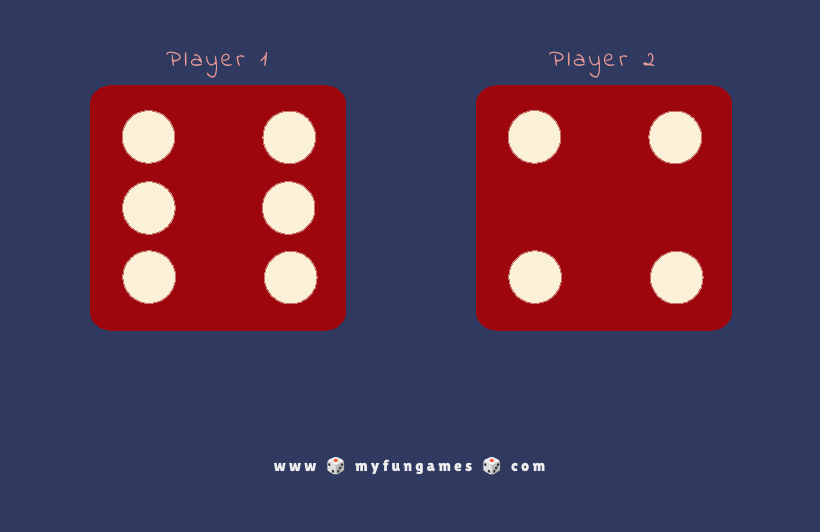
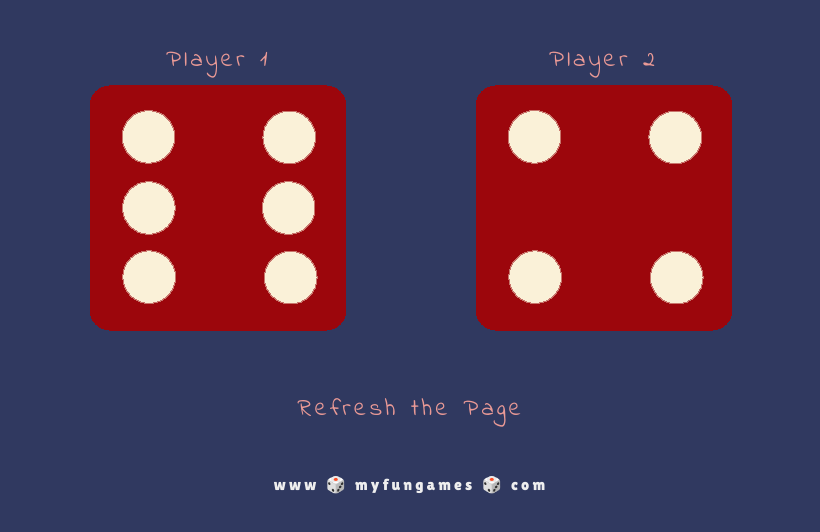
Before and after one commit to mayabonaz/dice-game, a plain HTML site: page index.html in a window 1280 px wide. Shown: the part 152-684 px from the top of the page, without its empty margins (229-1049 px from the left). Drawn offline with Linux system fonts and the light colour scheme.

Commit message:
add paragraph

```diff
--- a/index.html
+++ b/index.html
@@ -23,7 +23,7 @@
       <p>Player 2</p>
       <img class="img2" src="images/dice6.png">
     </div>
-
+    <p>Refresh the Page</p>
   </div>
 
   <script src="dice.js"></script>
--- a/style.css
+++ b/style.css
@@ -11,7 +11,7 @@ body {
 
 .container {
   margin: 0 auto;
-  padding: 0 10% 5%;
+  padding: 0 10% 3%;
   /* position: absolute;
   top: 30%;
   left: 50%;
```
